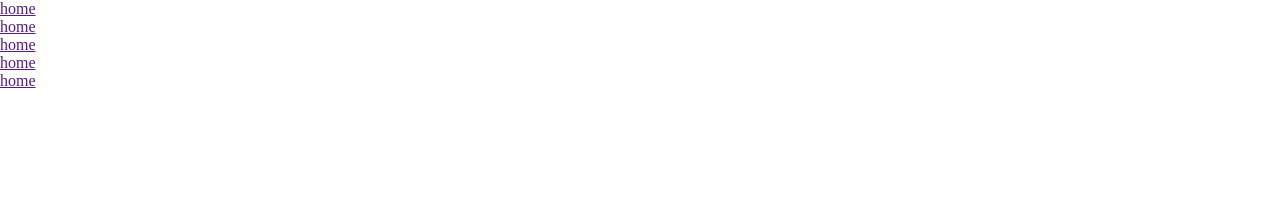
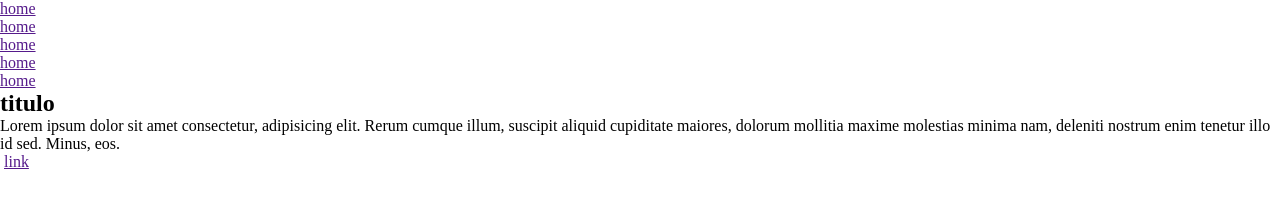
Before and after one commit to tomifls/sitio-web, a plain HTML site: page index.html in a window 1280 px wide. Drawn offline with Linux system fonts and the light colour scheme.

Commit message:
agrego el main

```diff
--- a/index.html
+++ b/index.html
@@ -18,7 +18,14 @@
             </ul>
         </nav>
     </header>
-
+<main>
+    <article>
+        <h2>titulo</h2>
+        <p>Lorem ipsum dolor sit amet consectetur, adipisicing elit. Rerum cumque illum, suscipit aliquid cupiditate maiores, dolorum mollitia maxime molestias minima nam, deleniti nostrum enim tenetur illo id sed. Minus, eos.</p>
+        <img src="" alt="">
+        <a href="">link</a>
+    </article>
+</main>
 
 </body>
 </html>
```
